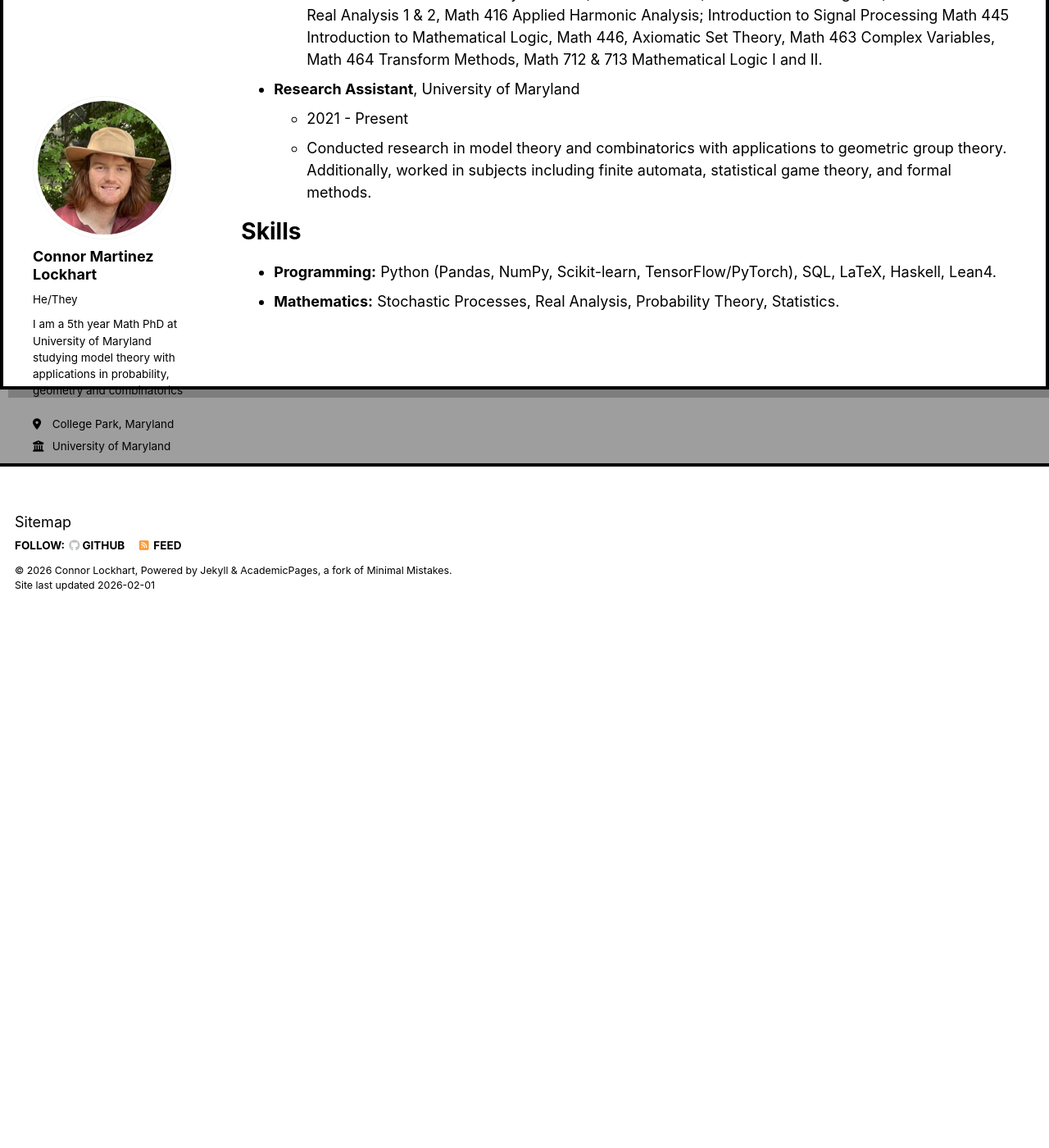
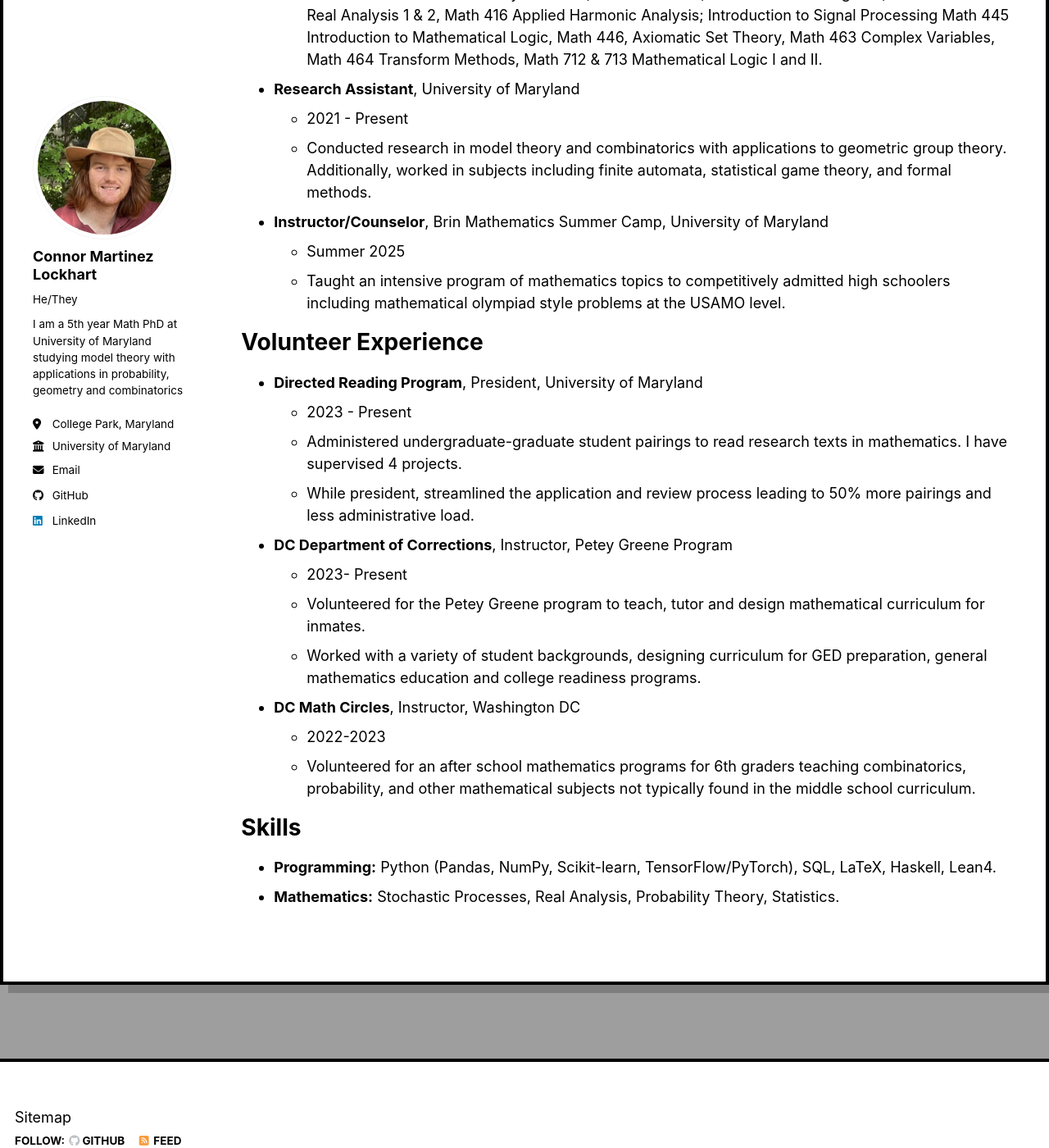
Before and after one commit to Conair94/conair94.github.io, a Jekyll site: the page built from _pages/cv.md, in a window 1280 px wide and 1400 px high, scrolled down 1060 px. Shown: the whole window at 82% size. Built offline with Jekyll 4.4.1, drawn with Linux system fonts in a browser that asks for light colours; a script that is not in the unit is left out; before the commit the page ends 1964 px from its top, so only the background shows below that.

Commit message:
Updated Volunteering

```diff
--- a/_pages/cv.md
+++ b/_pages/cv.md
@@ -10,7 +10,7 @@ show_footer: true
 
 {% include base_path %}
 
-<a href="{{ base_path }}/files/cv.pdf" target="_blank" class="btn btn--success">Download CV (PDF)</a>
+<a href="{{ base_path }}/files/cv.pdf" target="_blank" class="btn btn--success">Download  CV (PDF)</a>
 
 Summary:
 =======
@@ -41,6 +41,27 @@ Work Experience
     *   2021 - Present
     *   Conducted research in model theory and combinatorics with applications to geometric group theory. Additionally, worked in subjects including finite automata, statistical game theory, and formal methods.
 
+*   **Instructor/Counselor**, Brin Mathematics Summer Camp, University of Maryland
+    *    Summer 2025
+    *    Taught an intensive program of mathematics topics to competitively admitted high schoolers including mathematical olympiad style problems at the USAMO level.
+
+Volunteer Experience
+======
+*   **Directed Reading Program**, President, University of Maryland
+    *    2023 - Present
+    *    Administered undergraduate-graduate student pairings to read research texts in mathematics. I have supervised 4 projects.
+    * While president, streamlined the application and review process leading to 50% more pairings and less administrative load.
+
+*   **DC Department of Corrections**, Instructor, Petey Greene Program
+    *    2023- Present
+    *    Volunteered for the Petey Greene program to teach, tutor and design mathematical curriculum for inmates.
+    *    Worked with a variety of student backgrounds, designing curriculum for GED preparation, general mathematics education and college readiness programs.
+
+*   **DC Math Circles**, Instructor, Washington DC
+    *    2022-2023
+    *    Volunteered for an after school mathematics programs for 6th graders teaching combinatorics, probability, and other mathematical subjects not typically found in the middle school curriculum.
+
+
 Skills
 ======
 *   **Programming:** Python (Pandas, NumPy, Scikit-learn, TensorFlow/PyTorch), SQL, LaTeX, Haskell, Lean4.
```
Also changed, not shown: other parts of _pages/cv.md (+1 -1 lines).
